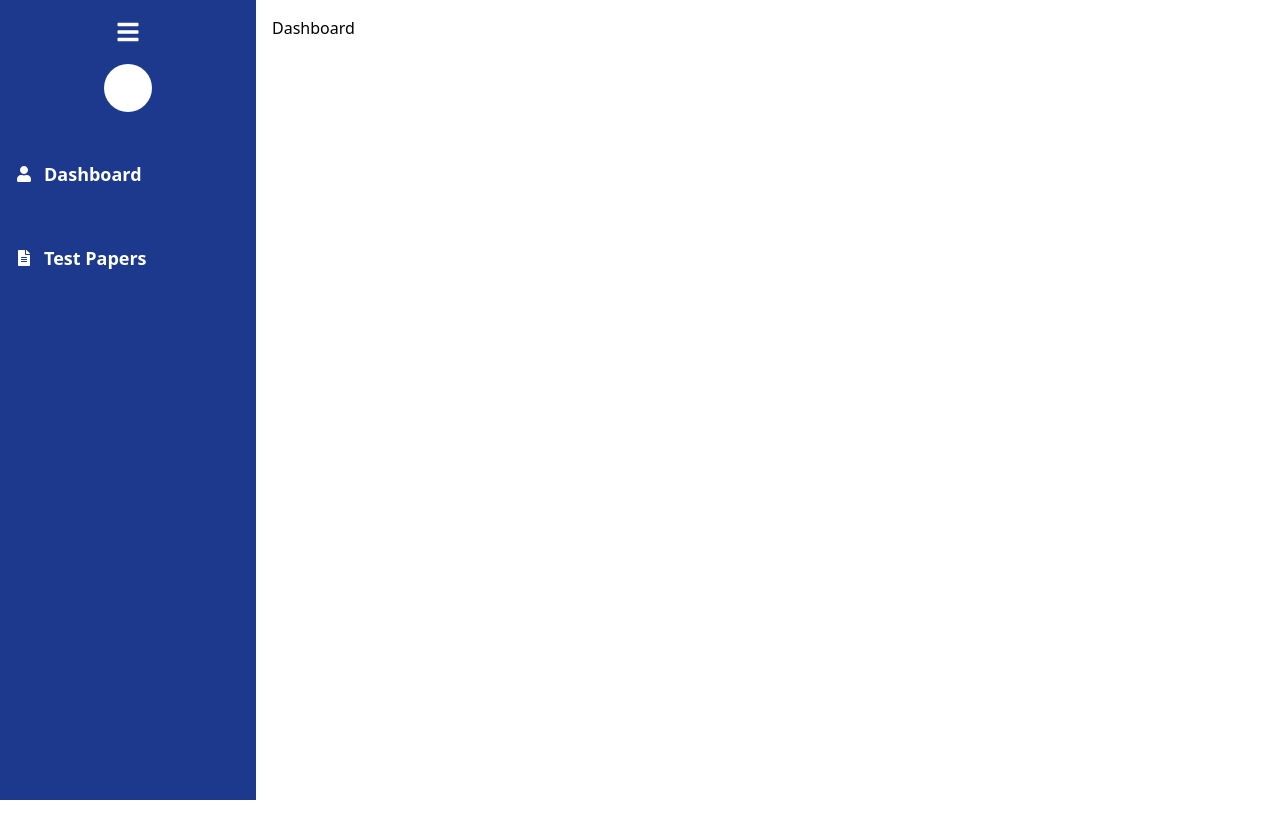
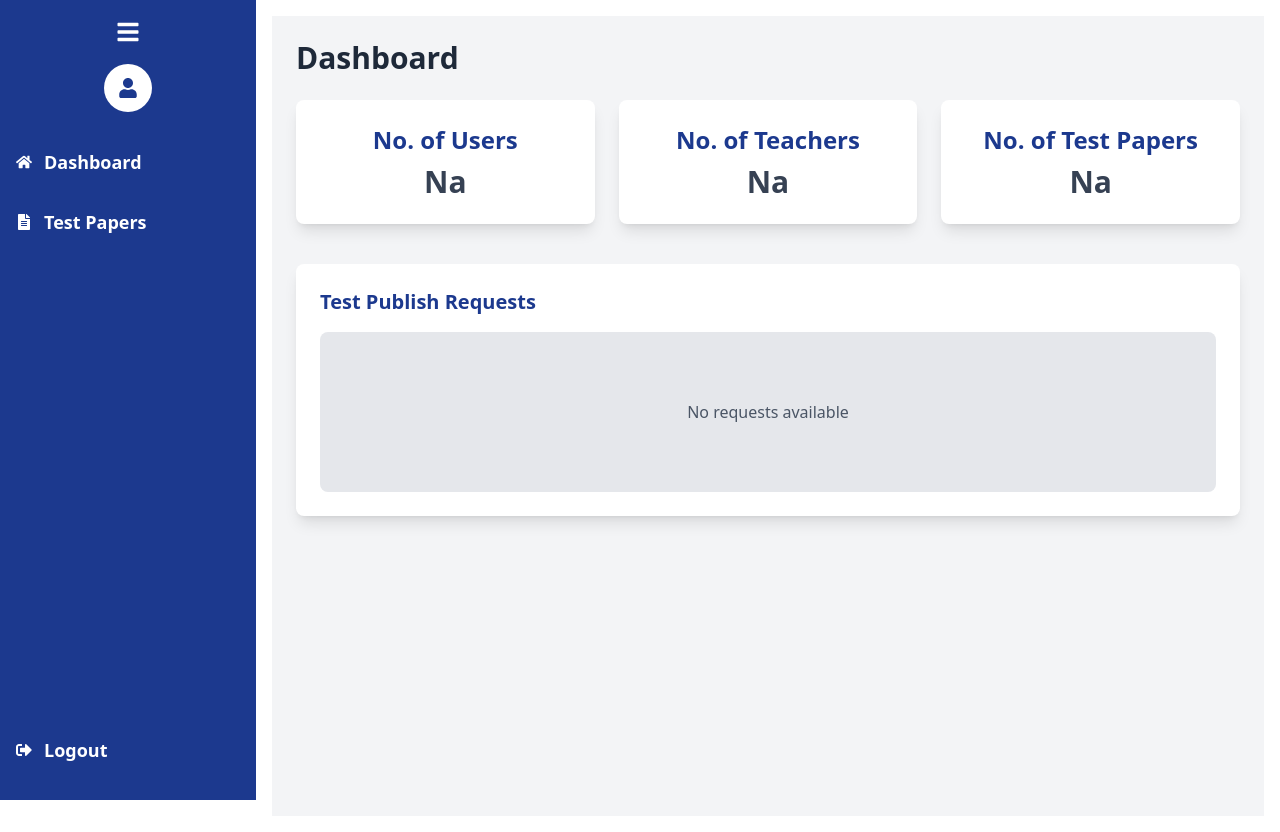
Before and after one commit to 375tarun/Testadmin, a React (Vite) app: page / in a window 1280 px wide. Before the commit the page ends 800 px from the top, so only its background shows below. Built offline with nearby package versions, Linux system fonts and the light colour scheme.

Commit message:
update the dashboard and added the profile section

```diff
--- a/src/layout/Sidebar.jsx
+++ b/src/layout/Sidebar.jsx
@@ -1,12 +1,25 @@
 import React, { useState } from "react";
-import { FaUser, FaFileAlt, FaBars } from "react-icons/fa";
+import { FaHome, FaFileAlt, FaBars, FaTimes, FaSignOutAlt, FaUser } from "react-icons/fa";
 import { Link } from "react-router-dom";
 
 const Sidebar = () => {
   const [sidebarOpen, setSidebarOpen] = useState(true);
-  const [activePage, setActivePage] = useState("dashboard");
+  const [profileOpen, setProfileOpen] = useState(false);
+  const [profile, setProfile] = useState({
+    name: "",
+    email: "",
+    password: "",
+    phone: "",
+    role: "Admin",
+  });
+
+  const handleChange = (e) => {
+    setProfile({ ...profile, [e.target.name]: e.target.value });
+  };
 
   return (
+    <>
+      {/* Sidebar */}
       <div
         className={`${
           sidebarOpen ? "w-64" : "w-16"
@@ -18,37 +31,98 @@ const Sidebar = () => {
         >
           <FaBars />
         </div>
-      <div className="bg-white text-blue-900 text-xl font-bold rounded-full w-12 h-12 flex items-center justify-center mb-5">
-        {/* Add user avatar or icon here */}
+
+        {/* Profile Icon (Click to Edit) */}
+        <div
+          className="bg-white text-blue-900 text-xl font-bold rounded-full w-12 h-12 flex items-center justify-center mb-5 cursor-pointer"
+          onClick={() => setProfileOpen(true)}
+        >
+          <FaUser />
         </div>
-      <ul className="w-full overflow-hidden"> {/* Remove overflow behavior to prevent scrolling */}
-        <li
-          className="p-4 hover:bg-blue-800 transition-all duration-300 flex items-center gap-3 cursor-pointer"
-          onClick={() => setActivePage("profile")}
-        >
-          <FaUser /> {sidebarOpen && <Link
-          to="/"
-          className="text-center py-3 text-lg font-semibold rounded-lg "
-        >
-          Dashboard
-        </Link>}
+
+        {/* Sidebar Menu */}
+        <ul className="w-full flex-grow">
+          <li className="p-4 hover:bg-blue-800 transition-all duration-300 flex items-center gap-3 cursor-pointer">
+            <FaHome /> {sidebarOpen && <Link to="/" className="text-lg font-semibold">Dashboard</Link>}
           </li>
-        <li
-          className="p-4 hover:bg-blue-800 transition-all duration-300 flex items-center gap-3 cursor-pointer"
-          onClick={() => setActivePage("dashboard")}
-        >
-          <FaFileAlt /> {sidebarOpen && <Link
-          to="/tests"
-          className="text-center py-3 text-lg font-semibold rounded-lg"
-        >
-          Test Papers
-        </Link>}
+          <li className="p-4 hover:bg-blue-800 transition-all duration-300 flex items-center gap-3 cursor-pointer">
+            <FaFileAlt /> {sidebarOpen && <Link to="/tests" className="text-lg font-semibold">Test Papers</Link>}
           </li>
         </ul>
-      <div className="w-full mt-auto">
-        {/* You can add footer links or any additional content here */}
+
+        {/* Logout Button */}
+        <div className="w-full p-4 hover:bg-red-700 transition-all duration-300 flex items-center gap-3 cursor-pointer mb-5">
+          <FaSignOutAlt /> {sidebarOpen && <span className="text-lg font-semibold">Logout</span>}
         </div>
       </div>
+
+      {/* Profile Edit Modal */}
+      {profileOpen && (
+        <div className="fixed inset-0 bg-black bg-opacity-50 flex items-center justify-center">
+          <div className="bg-white p-6 rounded-lg shadow-lg w-96">
+            <div className="flex justify-between items-center mb-4">
+              <h2 className="text-xl font-bold text-blue-900">Edit Profile</h2>
+              <button onClick={() => setProfileOpen(false)}>
+                <FaTimes className="text-gray-600 text-lg" />
+              </button>
+            </div>
+
+            {/* Profile Edit Form */}
+            <div className="space-y-3">
+              <input
+                type="text"
+                name="name"
+                value={profile.name}
+                onChange={handleChange}
+                className="w-full p-2 border rounded-lg"
+                placeholder="Name"
+              />
+              <input
+                type="email"
+                name="email"
+                value={profile.email}
+                onChange={handleChange}
+                className="w-full p-2 border rounded-lg"
+                placeholder="Email"
+              />
+              <input
+                type="password"
+                name="password"
+                value={profile.password}
+                onChange={handleChange}
+                className="w-full p-2 border rounded-lg"
+                placeholder="New Password"
+              />
+              <input
+                type="text"
+                name="phone"
+                value={profile.phone}
+                onChange={handleChange}
+                className="w-full p-2 border rounded-lg"
+                placeholder="Phone No."
+              />
+              <select
+                name="role"
+                value={profile.role}
+                onChange={handleChange}
+                className="w-full p-2 border rounded-lg"
+              >
+                <option value="Admin">Admin</option>
+                <option value="User">User</option>
+              </select>
+            </div>
+
+            {/* Save Button */}
+            <button
+              className="mt-4 w-full bg-blue-900 text-white p-2 rounded-lg hover:bg-blue-800"
+              onClick={() => setProfileOpen(false)}
+            >
+              Save Changes
+            </button>
+          </div>
+        </div>
+      )}
+    </>
   );
 };
 
--- a/src/pages/dashboard/Dashboard.jsx
+++ b/src/pages/dashboard/Dashboard.jsx
@@ -1,9 +1,35 @@
-import React from 'react'
+import React from "react";
 
 const Dashboard = () => {
   return (
-    <div>Dashboard</div>
-  )
-}
+    <div className="p-6 bg-gray-100 min-h-screen">
+      <h1 className="text-3xl font-bold text-gray-800 mb-6">Dashboard</h1>
 
-export default Dashboard
+      {/* Stats Section */}
+      <div className="grid grid-cols-1 sm:grid-cols-2 lg:grid-cols-3 gap-6">
+        <div className="bg-white shadow-lg rounded-lg p-6 flex flex-col items-center">
+          <span className="text-2xl font-semibold text-blue-900">No. of Users</span>
+          <p className="text-3xl font-bold text-gray-700 mt-2">Na</p>
+        </div>
+        <div className="bg-white shadow-lg rounded-lg p-6 flex flex-col items-center">
+          <span className="text-2xl font-semibold text-blue-900">No. of Teachers</span>
+          <p className="text-3xl font-bold text-gray-700 mt-2">Na</p>
+        </div>
+        <div className="bg-white shadow-lg rounded-lg p-6 flex flex-col items-center">
+          <span className="text-2xl font-semibold text-blue-900">No. of Test Papers</span>
+          <p className="text-3xl font-bold text-gray-700 mt-2">Na</p>
+        </div>
+      </div>
+
+      {/* Test Publish Requests */}
+      <div className="mt-10 bg-white shadow-lg rounded-lg p-6">
+        <h2 className="text-xl font-bold text-blue-900 mb-4">Test Publish Requests</h2>
+        <div className="bg-gray-200 rounded-lg p-4 h-40 flex items-center justify-center text-gray-600">
+          No requests available
+        </div>
+      </div>
+    </div>
+  );
+};
+
+export default Dashboard;
```
Lines whose indentation alone changed are shown as unchanged.
